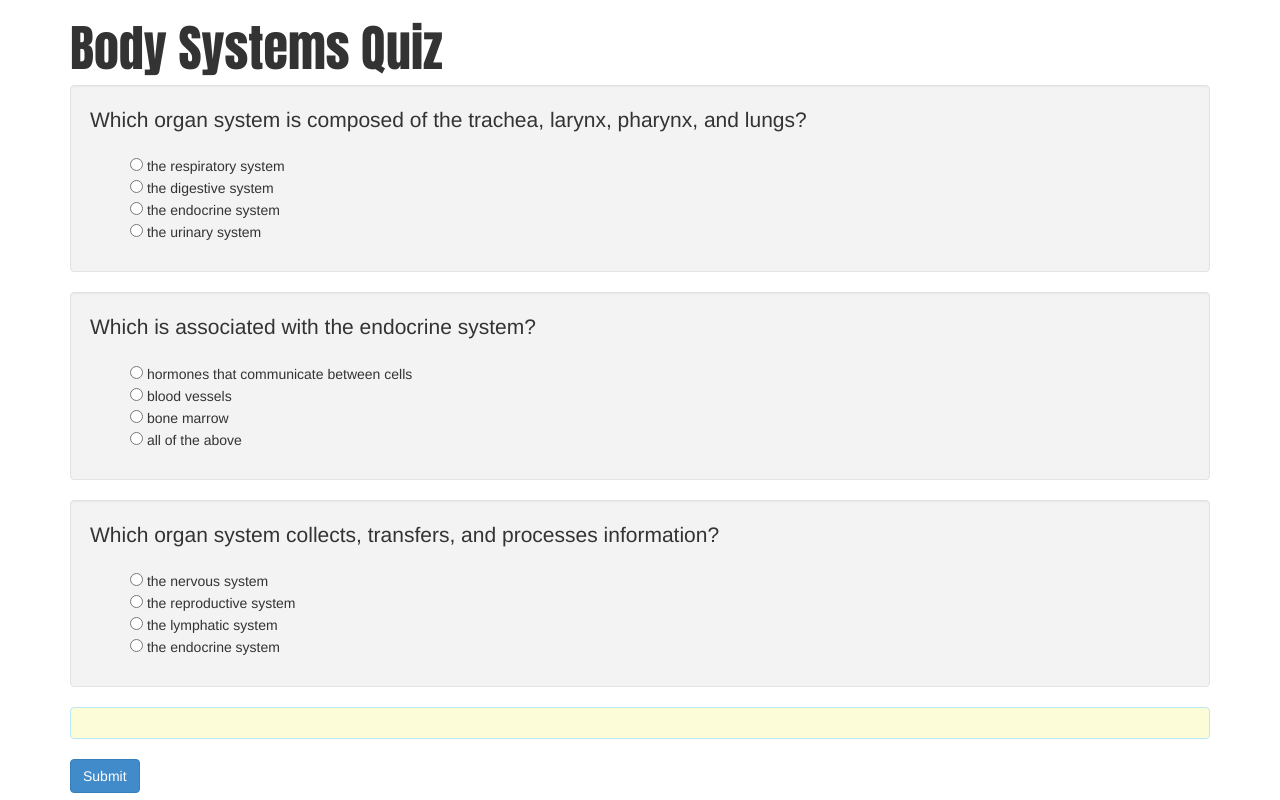
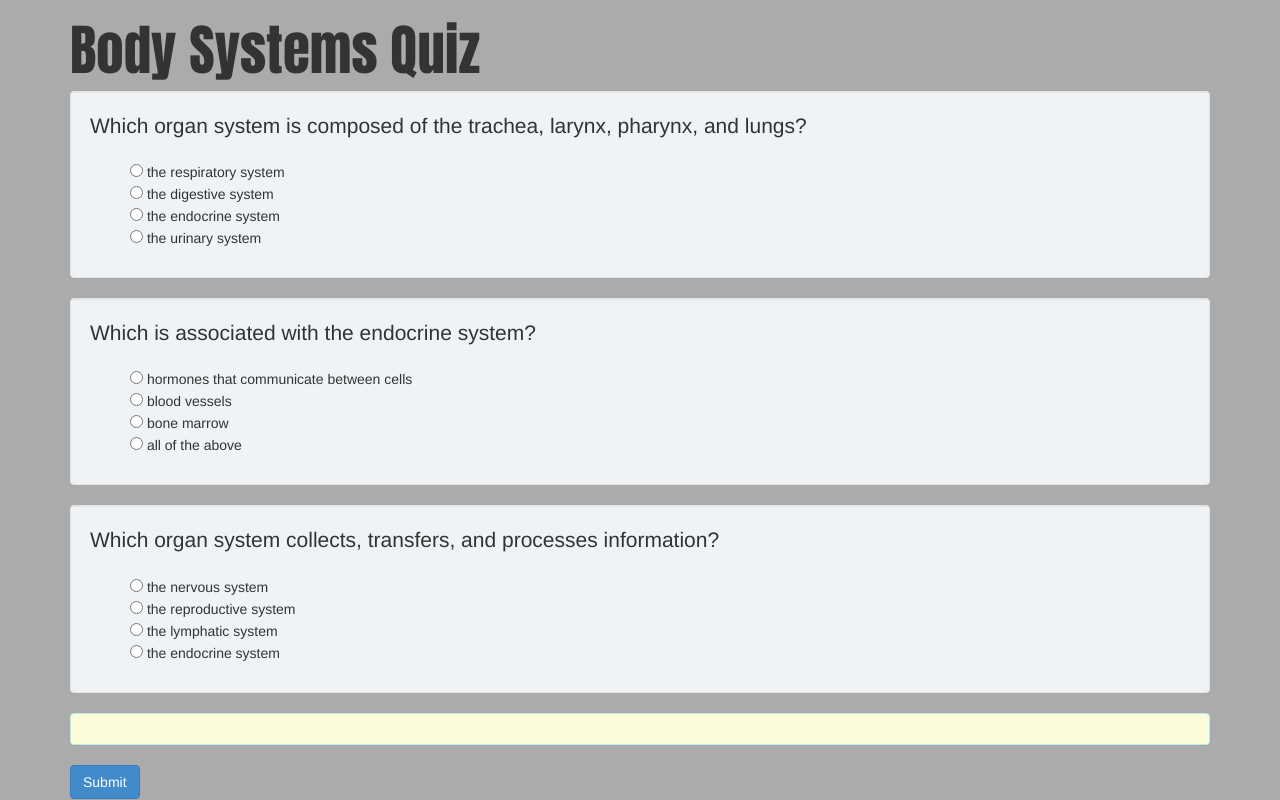
Before and after one commit to spietal/Quiz, a plain HTML site: page index.html in a window 1280 px wide. Drawn offline with Linux system fonts and the light colour scheme.

Commit message:
change background and wells

```diff
--- a/styles.css
+++ b/styles.css
@@ -1,5 +1,5 @@
 h1 {
-	font-size: 50px;
+	font-size: 55px;
 	font-family: Impact, Charcoal, sans-serif;
 }
 
@@ -9,7 +9,7 @@ h1 {
 }
 
 .well {
-	background-color: #F3F3F3;
+	background-color: #EFF3F5;
 }
 
 .right-answer {
@@ -22,4 +22,9 @@ h1 {
 
 .alert-info {
 	background-color: #FCFCD9;
+	font-size: 20px;
 }
+
+body {
+	background-color:#ACABAB;
+}
```
